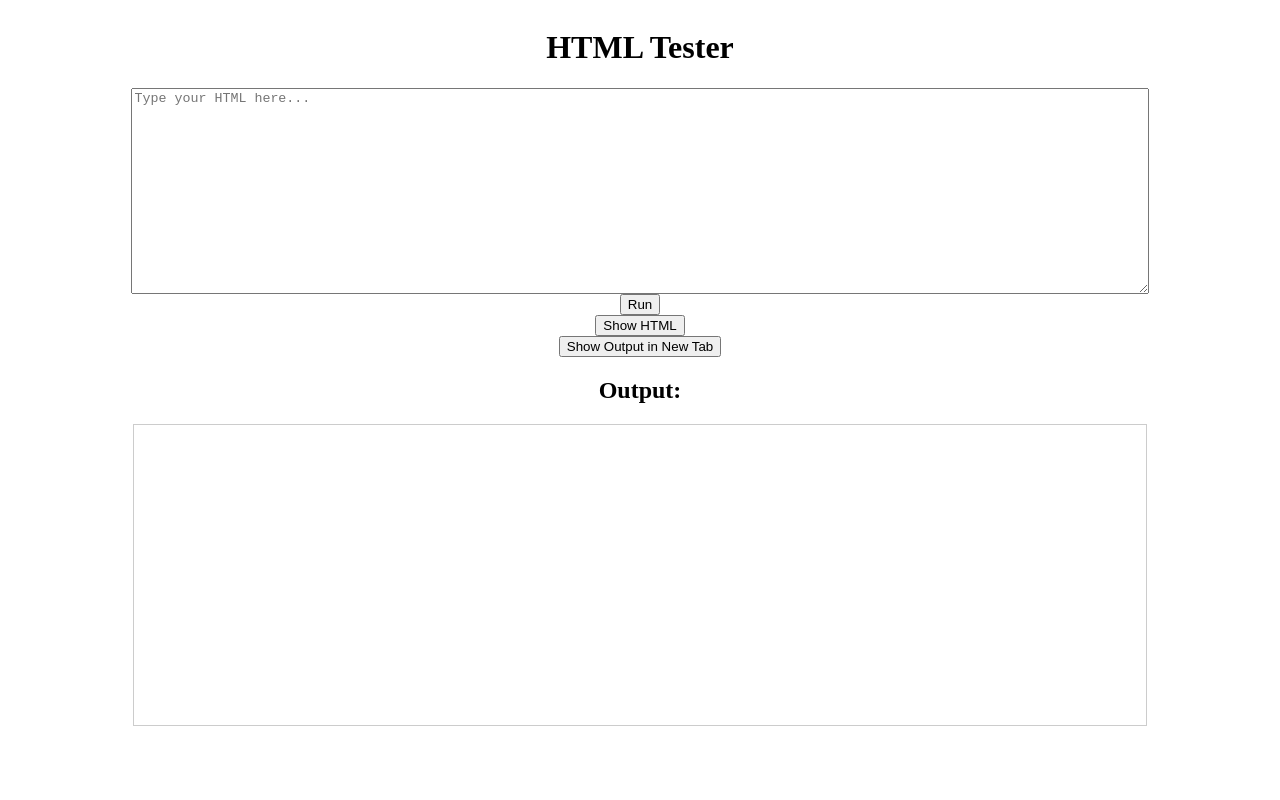
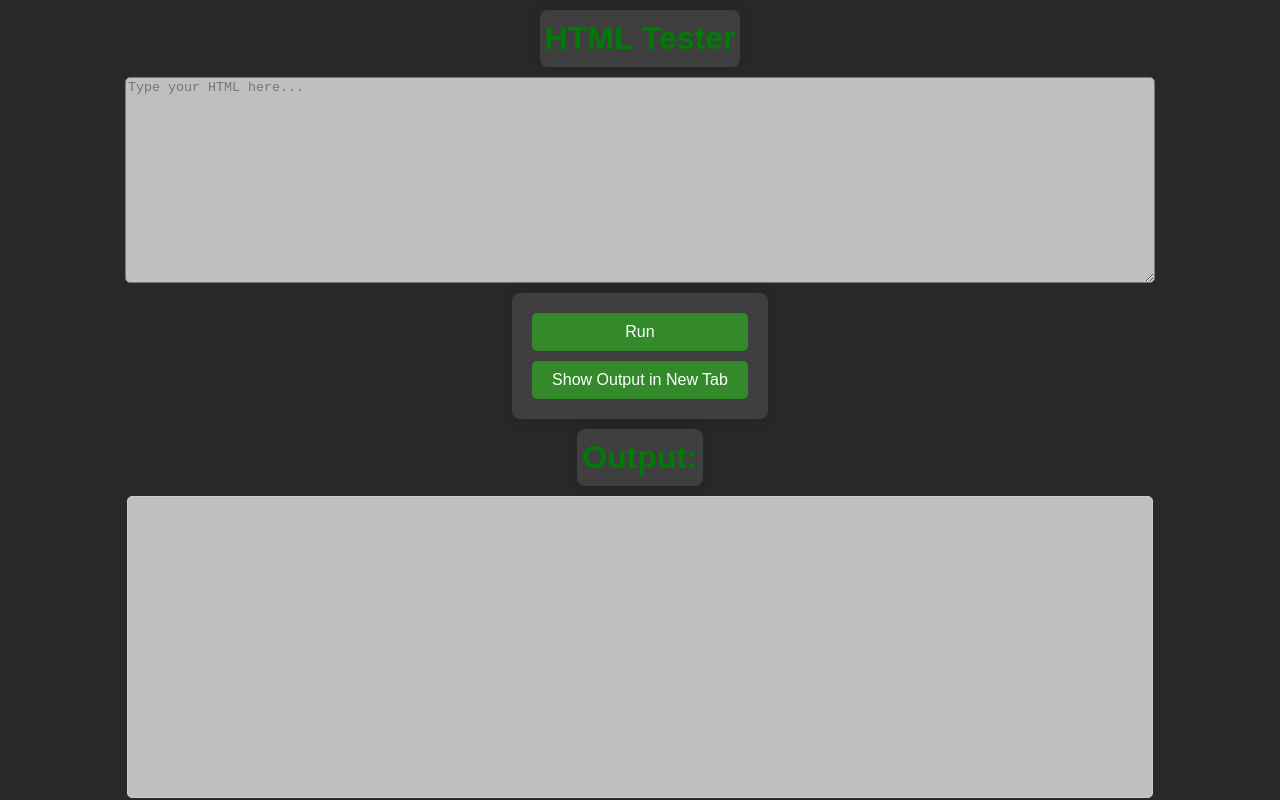
Before and after one commit to BigManV2/testingpage, a plain HTML site: page index.html in a window 1280 px wide. Drawn offline with Linux system fonts and the light colour scheme.

Commit message:
Update index.html

```diff
--- a/index.html
+++ b/index.html
@@ -4,20 +4,31 @@
     <meta charset="UTF-8">
     <meta name="viewport" content="width=device-width, initial-scale=1.0">
     <title>HTML Tester</title>
+
     <style>
         body {
             display: flex;
+
+        height: 100vh;
+        margin: 0;
+        font-family: Arial, sans-serif;
+        text-align: center;
+        background-color: #282828;
             flex-direction: column;
             align-items: center;
         }
         textarea {
+        border-radius: 5px;
+background-color:#bfbfbf;
             width: 80%;
             height: 200px;
         }
         iframe {
+        border-radius: 5px;
             width: 80%;
             height: 300px;
             border: 1px solid #ccc;
+background-color: #bfbfbf;
         }
         .popup {
             display: none;
@@ -41,15 +52,64 @@
             background-color: rgba(0, 0, 0, 0.5);
             z-index: 999;
         }
+.buttons {
+        display: flex;
+        flex-direction: column;
+        gap: 10px;
+    }
+    button:hover {animation:vibrate 0.4s linear both} @keyframes vibrate{0%{transform:translate(0)}20%{transform:translate(-2px,2px)}40%{transform:translate(-2px,-2px)}60%{transform:translate(2px,2px)}80%{transform:translate(2px,-2px)}100%{transform:translate(0)}}
+    button {
+        padding: 10px 20px;
+        font-size: 16px;
+        cursor: pointer;
+        border: none;
+        border-radius: 5px;
+        background-color: #348a2b;
+        color: #fff;
+        transition: background-color 0.3s;
+    }
+
+    button:hover {
+        background-color: #007b07;
+    }
+.content {
+        background-color: #3f3f3f;
+        padding: 20px;
+        border-radius: 8px;
+        box-shadow: 0px 0px 15px rgba(0, 0, 0, 0.1);
+        max-width: 400px;
+margin-top: 10px;
+    }
+.content1 {
+        margin-top: 10px;
+        margin-bottom: 10px;
+        background-color: #3f3f3f;
+        padding: 5px;
+        border-radius: 8px;
+        box-shadow: 0px 0px 15px rgba(0, 0, 0, 0.1);
+        max-width: 400px;
+    }
+h1 {
+        margin-top: 5px;
+        margin-bottom: 5px;
+        color: #007b07;
+    }
     </style>
 </head>
 <body>
+<div class="content1">
     <h1>HTML Tester</h1>
+</div>
     <textarea id="htmlInput" placeholder="Type your HTML here..."></textarea>
+<div class="content">
+<div class="buttons">
     <button onclick="updateOutput()">Run</button>
-    <button onclick="showHtmlPopup()">Show HTML</button>
     <button onclick="openOutputInNewTab()">Show Output in New Tab</button>
-    <h2>Output:</h2>
+</div>
+</div>
+<div class="content1">
+    <h1>Output:</h1>
+</div>
     <iframe id="outputFrame"></iframe>
 
     <div class="overlay" id="overlay" onclick="closePopup()"></div>
```
